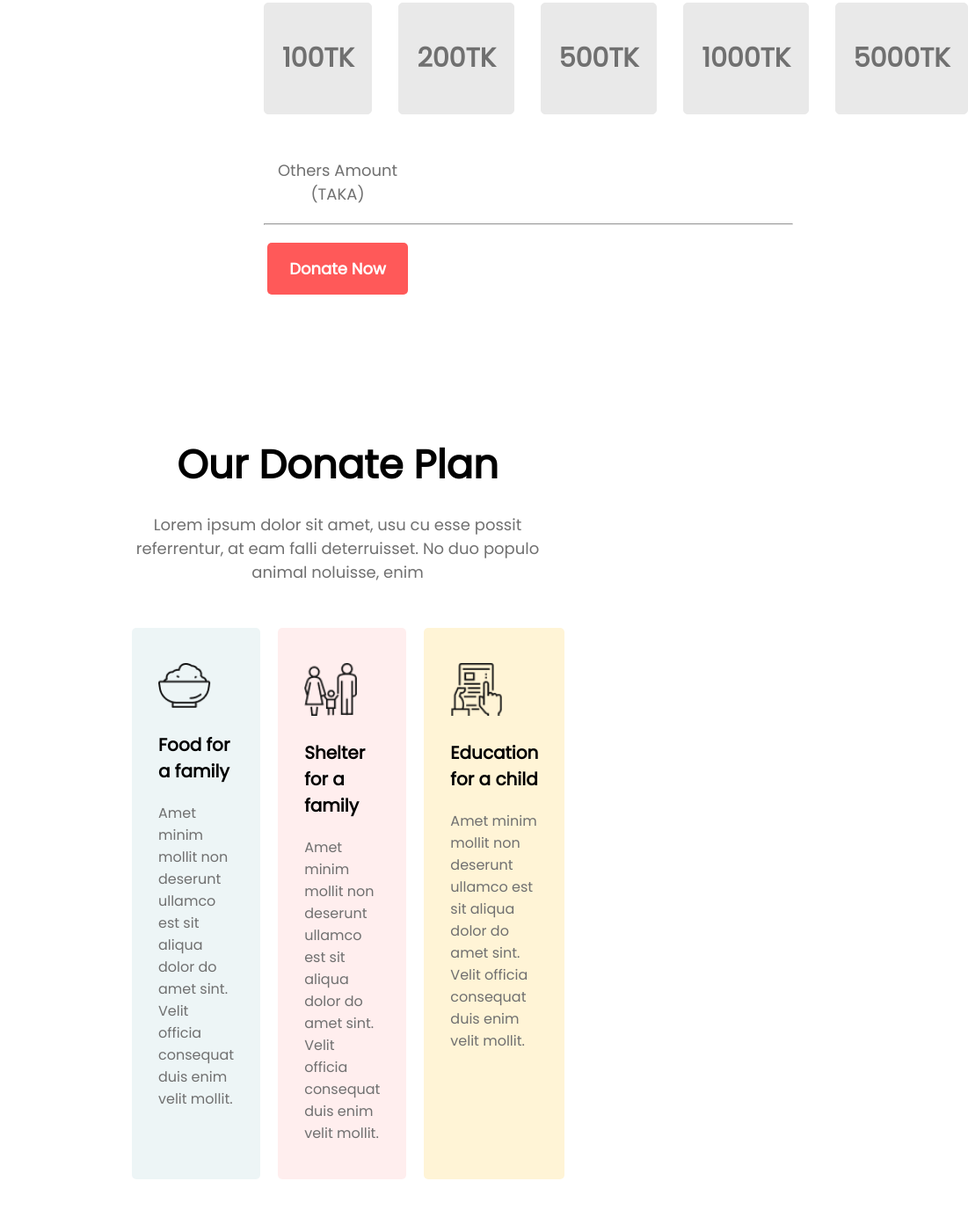
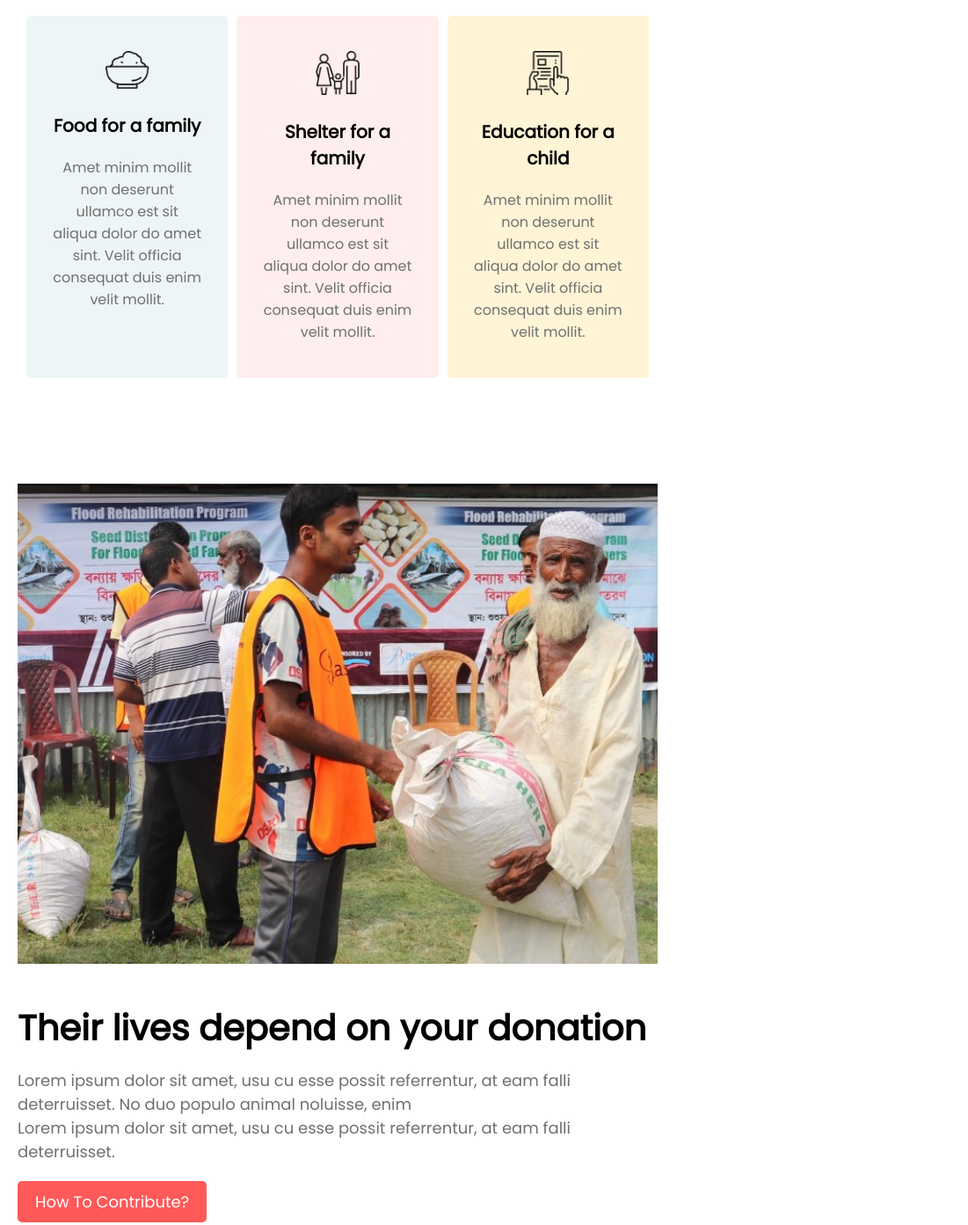
Before and after one commit to Ziaul-hasan/donation, a plain HTML site: page index.html in a window 768 px wide. Shown: the part 1316-2709 px from the top of the page at 88% size, 1101 px wide, since content can reach past the window. Drawn offline with Linux system fonts and the light colour scheme; files whose address does not match are found by name.

Commit message:
tablet responsive done

```diff
--- a/styles/style.css
+++ b/styles/style.css
@@ -325,3 +325,73 @@ hr{
         font-size: 30px;
     }
 }
+
+/* responsive styles for tablet */
+@media screen and (min-width: 577px) and (max-width: 992px) {
+    .banner{
+        height: 320px;
+        padding: 30px 30px;
+        background-size: cover;
+    }
+    .banner-title{
+        font-size: 40px;
+        margin-top: 30px;
+    }
+    .banner-info{
+        font-size: 18px;
+        line-height: 1.5em;
+    }
+    .btn-primary{
+        font-size: 18px;
+        font-weight: 400;
+        padding: 10px 20px;
+    }
+    .donate , .plan , .update{
+        margin-top: 20px;
+        padding: 30px 30px;
+        text-align: center;
+    }
+    .donate-box{
+        display: grid;
+        grid-template-columns: repeat(3, 1fr);
+        gap: 20px;
+    }
+    hr{
+        width: 500px;
+        margin: 20px auto;
+    }
+    .card{
+        display: flex;
+        gap: 10px;
+    }
+    .card-box img{
+        width: 50px;
+    }
+    .box-title{
+        font-size: 20px;
+    }
+    .box-info{
+        font-size: 16px;
+    }
+    .blogs{
+        padding: 30px 20px;
+    }
+    .blog{
+        display: flex;
+        flex-direction: column-reverse;
+        gap: 40px;
+        margin: 40px 0;
+    }
+    .mobile{
+        display: flex;
+        flex-direction: column;
+        gap: 40px;
+        margin: 30px 0;
+    }
+    .blog-img img{
+        width: 100%;
+    }
+    .blog-content{
+        width: 100%;
+    }
+}
```
